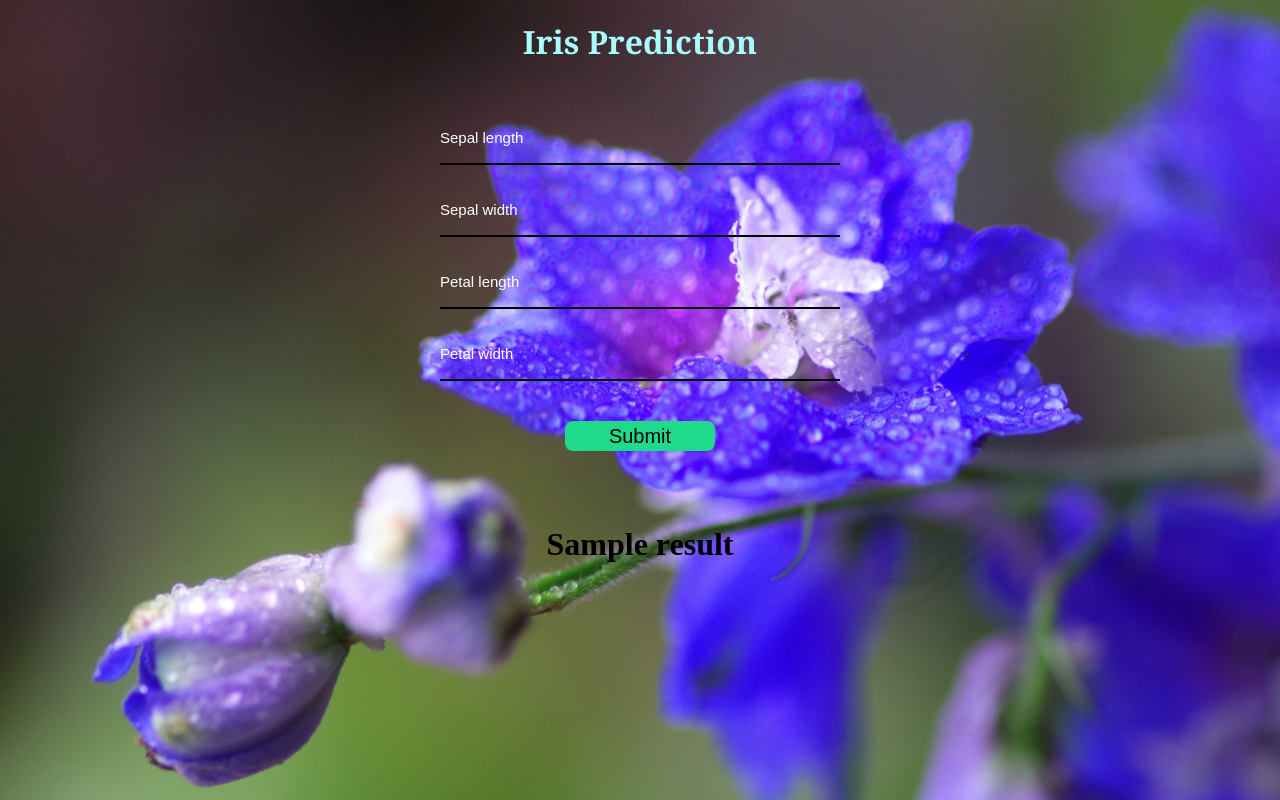
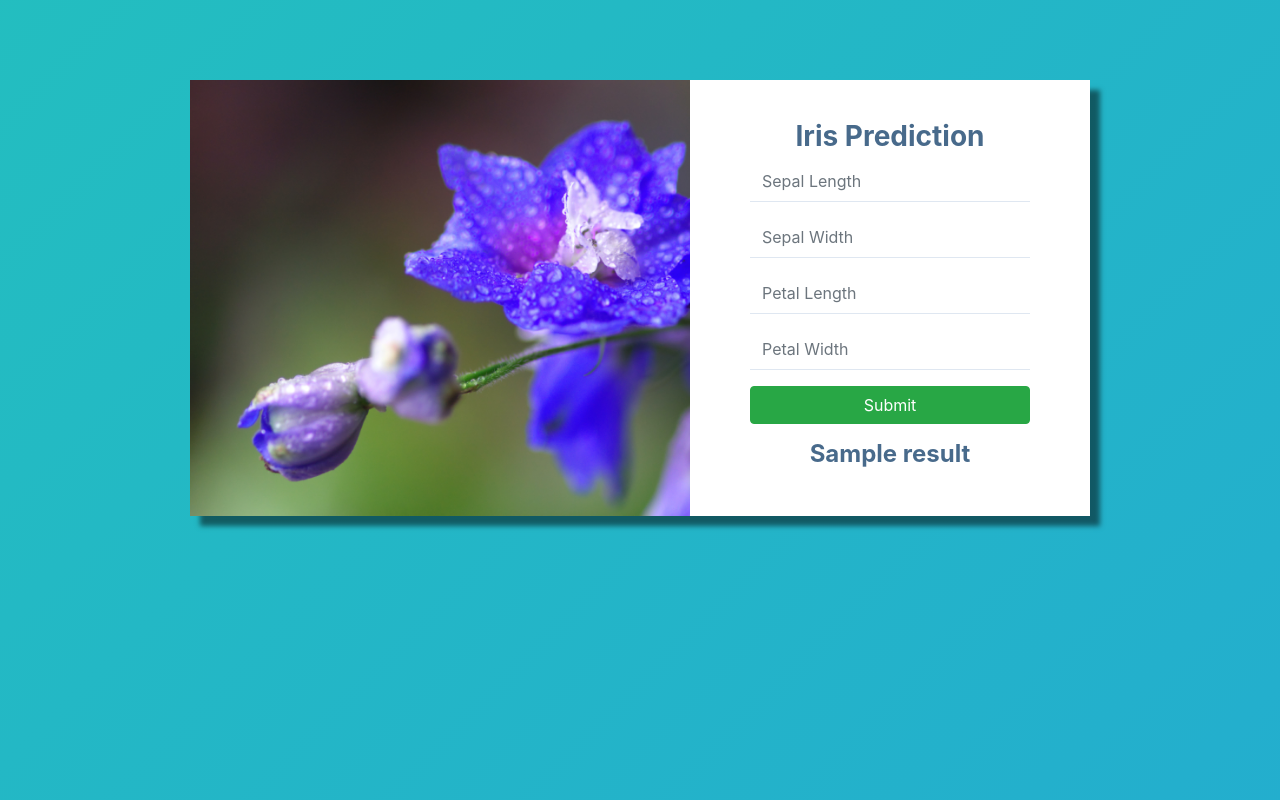
Before and after one commit to Snehal4315/irispreddjango, a Django app: template iris/templates/home.html in a window 1280 px wide. Run offline with Django 3.2, Linux system fonts and the light colour scheme; the template is opened without the code that fills it: most values are stand-ins (such as "Sample title", 1, 10 or a date in 2020); some libraries are stand-ins or nearby versions.

Commit message:
commitenv13

```diff
--- a/iris/templates/home.html
+++ b/iris/templates/home.html
@@ -1,5 +1,5 @@
 {% load static %}
-<!DOCTYPE html>
+<!-- <!DOCTYPE html>
 <html lang="en">
 <head>
     <meta charset="UTF-8">
@@ -35,4 +35,43 @@
         <h1>{{ result }}</h1>
     </div>
 </body>
+</html> -->
+
+
+<!DOCTYPE html>
+<html lang="en">
+<head>
+    <meta charset="UTF-8">
+    <meta http-equiv="X-UA-Compatible" content="IE=edge">
+    <meta name="viewport" content="width=device-width, initial-scale=1.0">
+    <title>Welcome to iris prediction</title>
+    <link rel="stylesheet" href="{% static '/style.css' %}">
+    <link rel="stylesheet" href="https://stackpath.bootstrapcdn.com/bootstrap/4.4.1/css/bootstrap.min.css">
+</head>
+<body>
+    <div class="register-photo">
+        <div class="form-container">
+            <div class="image-holder"></div>
+            <form action="result" method="POST">{% csrf_token %}
+                <h3 class="text-center"><strong>Iris Prediction</strong></h3>
+                <div class="form-group">
+                    <input class="form-control" required="required" type="number" step="0.1" name="sl" placeholder="Sepal Length">
+                </div>
+                <div class="form-group">
+                    <input class="form-control" required="required" type="number" step="0.1" name="sw" placeholder="Sepal Width">
+                </div>
+                <div class="form-group">
+                    <input class="form-control" required="required" type="number" step="0.1" name="pl" placeholder="Petal Length">
+                </div>
+                <div class="form-group">
+                    <input class="form-control" required="required" type="number" step="0.1" name="pw" placeholder="Petal Width">
+                </div>
+                <div class="form-group">
+                    <button class="btn btn-success btn-block" type="submit">Submit</button>
+                </div>
+                <h4 class="text-center"><strong>{{ result }}</strong></h4>
+            </form>
+        </div>
+    </div>
+</body>
 </html>
--- a/mlprojects/settings.py
+++ b/mlprojects/settings.py
@@ -29,7 +29,7 @@ SECRET_KEY = config('SECRET_KEY')
 # SECURITY WARNING: don't run with debug turned on in production!
 DEBUG = True
 
-ALLOWED_HOSTS = ['irispreddjango.herokuapp.com','localhost']
+ALLOWED_HOSTS = ['irispreddjango.herokuapp.com','127.0.0.1','localhost']
 
 
 # Application definition
--- a/static/style.css
+++ b/static/style.css
@@ -1,4 +1,4 @@
-*{
+/* *{
     margin: 0px;
     padding: 0px;
 }
@@ -9,13 +9,13 @@ body{
 }
 .header {
     margin: 20px 0px;
-    /* border: 2px solid black; */
+    border: 2px solid black;
     text-align: center;
     color:rgb(168, 252, 255);
     font-family: Cambria, Cochin, Georgia, Times, 'Times New Roman', serif;
 }
 .form {
-    /* border: 3px solid lightcoral; */
+    border: 3px solid lightcoral;
     text-align: center;
     padding: 20px 0px;
 }
@@ -40,21 +40,116 @@ body{
     border: none;
     background:rgb(32, 218, 140);
     color: black;
-    /* font-weight: bold; */
+    font-weight: bold;
     font-size: 20px;
 }
 .btn button:hover {
-    /* font-weight: bold; */
+    font-weight: bold;
     background: none;
     cursor: pointer;
     color: white;
     font-size: 20px;
 }
 .result {
-    /* border: 2px solid black; */
+    border: 2px solid black;
     margin: 15px 0px;
     padding: 10px 0px;
     text-align: center;
-    /* font-size: 20px; */
+    font-size: 20px;
     color: rgb(0, 0, 0);
+} */
+
+
+/* ===> new css <=== */
+body {
+    background: linear-gradient(-45deg, #ee7752, #e73c7e, #23a6d5, #23d5ab);
+    background-size: 1000% 1000%;
+    animation: gradient 7.5s ease infinite;
 }
+@keyframes gradient {
+    0% {
+        background-position: 0% 50%;
+    }
+    50% {
+        background-position: 100% 50%;
+    }
+    100% {
+        background-position: 0% 50%;
+    }
+}
+
+.register-photo {
+    /* background: #f1f7fc; */
+    /* margin-top: 40px; */
+    padding: 80px 0;
+}
+
+.register-photo .image-holder {
+    display: table-cell;
+    width: auto;
+    background: url('iris2.jpg');
+    background-size: cover
+}
+
+.register-photo .form-container {
+    display: table;
+    max-width: 900px;
+    width: 90%;
+    margin: 0 auto;
+    box-shadow: 10px 10px 5px rgba(0, 0, 0,0.5)
+}
+
+.register-photo form {
+    display: table-cell;
+    width: 400px;
+    background-color: white;
+    padding: 40px 60px;
+    color: #486a8b
+}
+
+@media (max-width:991px) {
+    .register-photo form {
+        padding: 40px
+    }
+    .register-photo form h2 {
+        border: 2px solid black;
+    }
+
+}
+
+.register-photo form h2 {
+    line-height: 1.5;
+    margin-bottom: 30px
+}
+
+.register-photo form .form-control {
+    background: transparent;
+    border: none;
+    border-bottom: 1px solid #dfe7f1;
+    border-radius: 0;
+    box-shadow: none;
+    outline: none;
+    color: inherit;
+    text-indent: 0px;
+    height: 40px
+}
+
+.register-photo form .btn-primary {
+    background: green;
+    border: none;
+    border-radius: 4px;
+    padding: 11px;
+    box-shadow: none;
+    margin-top: 35px;
+    text-shadow: none;
+    outline: none !important;
+}
+
+.register-photo form .btn-primary:hover,
+.register-photo form .btn-primary:active {
+    background: green;
+}
+
+.register-photo form .btn-primary:active {
+    transform: translateY(1px)
+}
```
Also changed, not shown: iris/static/style.css (+102 -7 lines), db.sqlite3.
